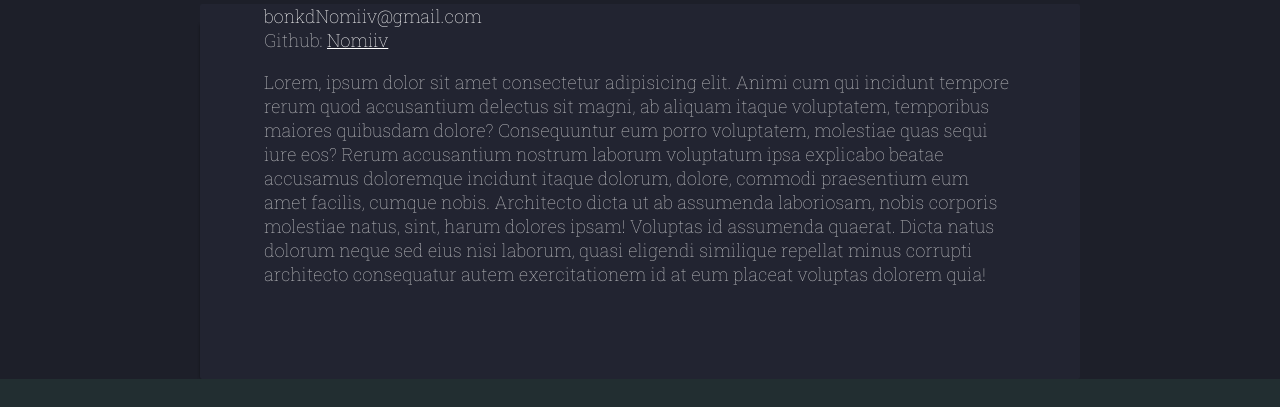
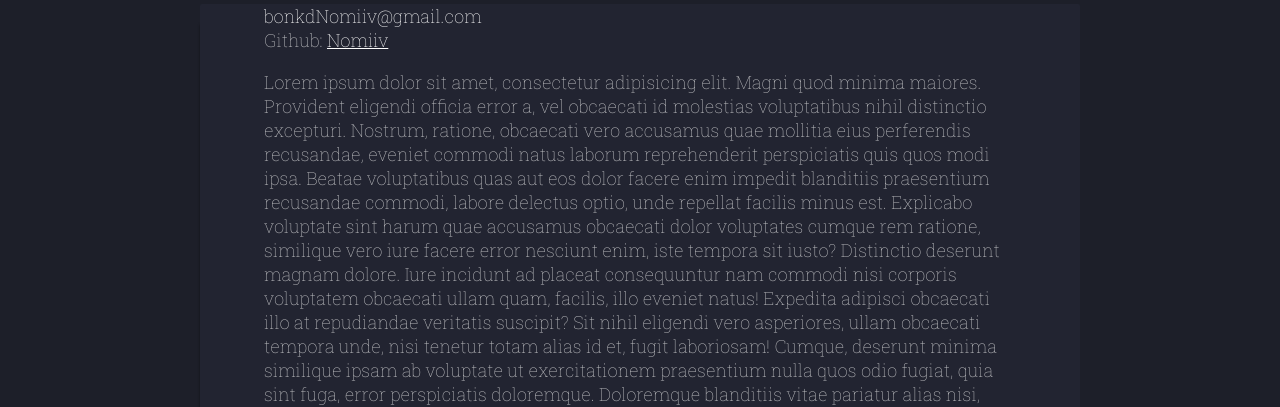
Before and after one commit to Nomiiv/AboutMe, a plain HTML site: page new.html in a window 1280 px wide. Shown: the part 401-808 px from the top of the page. Drawn offline with Linux system fonts and the light colour scheme.

Commit message:
more lorem

```diff
--- a/new.html
+++ b/new.html
@@ -37,18 +37,29 @@
         Github:
         <a class="contact-link" href="https://github.com/Nomiiv">Nomiiv</a>
         <p id="Lorem">
-          Lorem, ipsum dolor sit amet consectetur adipisicing elit. Animi cum
-          qui incidunt tempore rerum quod accusantium delectus sit magni, ab
-          aliquam itaque voluptatem, temporibus maiores quibusdam dolore?
-          Consequuntur eum porro voluptatem, molestiae quas sequi iure eos?
-          Rerum accusantium nostrum laborum voluptatum ipsa explicabo beatae
-          accusamus doloremque incidunt itaque dolorum, dolore, commodi
-          praesentium eum amet facilis, cumque nobis. Architecto dicta ut ab
-          assumenda laboriosam, nobis corporis molestiae natus, sint, harum
-          dolores ipsam! Voluptas id assumenda quaerat. Dicta natus dolorum
-          neque sed eius nisi laborum, quasi eligendi similique repellat minus
-          corrupti architecto consequatur autem exercitationem id at eum placeat
-          voluptas dolorem quia!
+          Lorem ipsum dolor sit amet, consectetur adipisicing elit. Magni quod
+          minima maiores. Provident eligendi officia error a, vel obcaecati id
+          molestias voluptatibus nihil distinctio excepturi. Nostrum, ratione,
+          obcaecati vero accusamus quae mollitia eius perferendis recusandae,
+          eveniet commodi natus laborum reprehenderit perspiciatis quis quos
+          modi ipsa. Beatae voluptatibus quas aut eos dolor facere enim impedit
+          blanditiis praesentium recusandae commodi, labore delectus optio, unde
+          repellat facilis minus est. Explicabo voluptate sint harum quae
+          accusamus obcaecati dolor voluptates cumque rem ratione, similique
+          vero iure facere error nesciunt enim, iste tempora sit iusto?
+          Distinctio deserunt magnam dolore. Iure incidunt ad placeat
+          consequuntur nam commodi nisi corporis voluptatem obcaecati ullam
+          quam, facilis, illo eveniet natus! Expedita adipisci obcaecati illo at
+          repudiandae veritatis suscipit? Sit nihil eligendi vero asperiores,
+          ullam obcaecati tempora unde, nisi tenetur totam alias id et, fugit
+          laboriosam! Cumque, deserunt minima similique ipsam ab voluptate ut
+          exercitationem praesentium nulla quos odio fugiat, quia sint fuga,
+          error perspiciatis doloremque. Doloremque blanditiis vitae pariatur
+          alias nisi, reprehenderit et eveniet enim, eaque consequuntur omnis.
+          Dolor quas quaerat iusto accusantium dolorem, quibusdam tenetur
+          inventore ullam voluptatem, dignissimos at porro temporibus repellat,
+          itaque adipisci reiciendis ducimus necessitatibus? Quos, sed! Dicta
+          corporis exercitationem at, nisi atque quaerat! Odit, est?
         </p>
       </div>
     </main>
```
